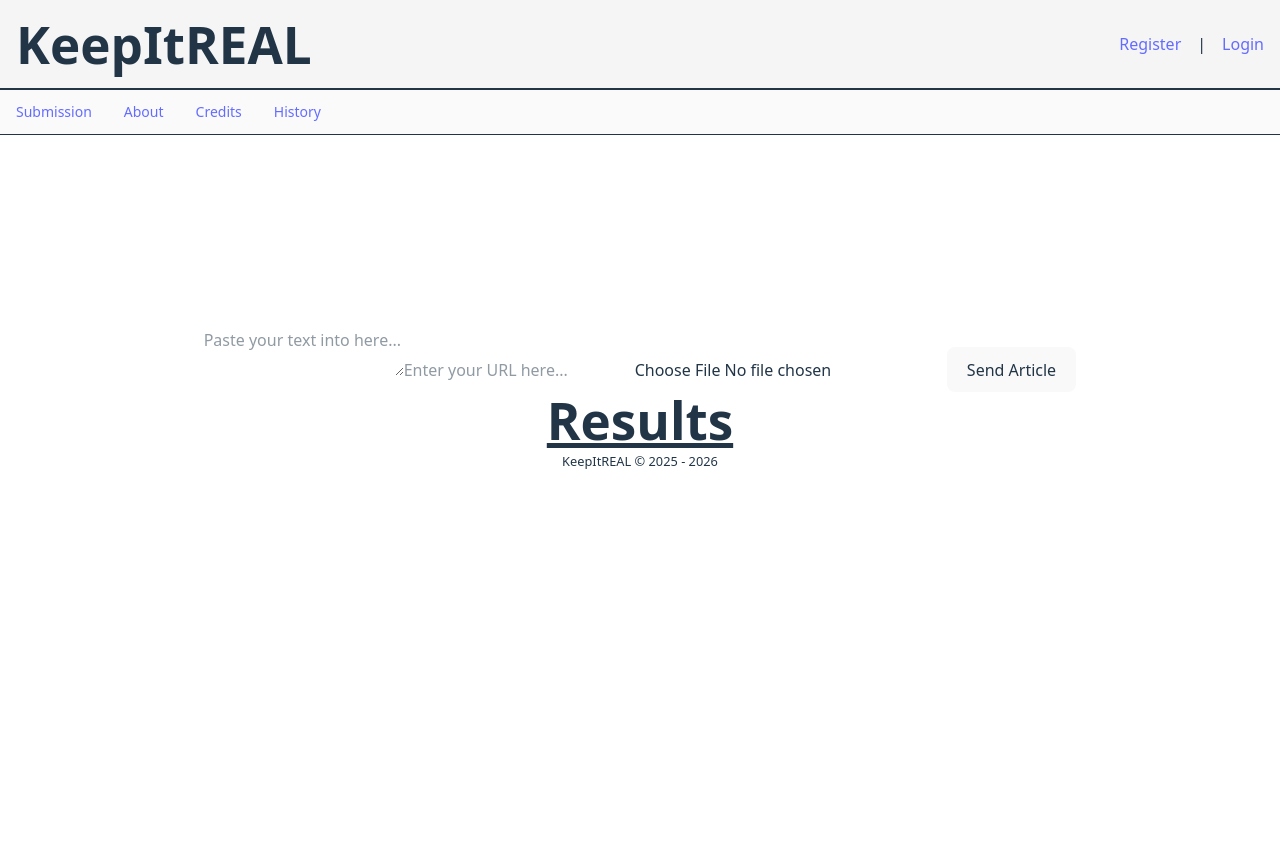
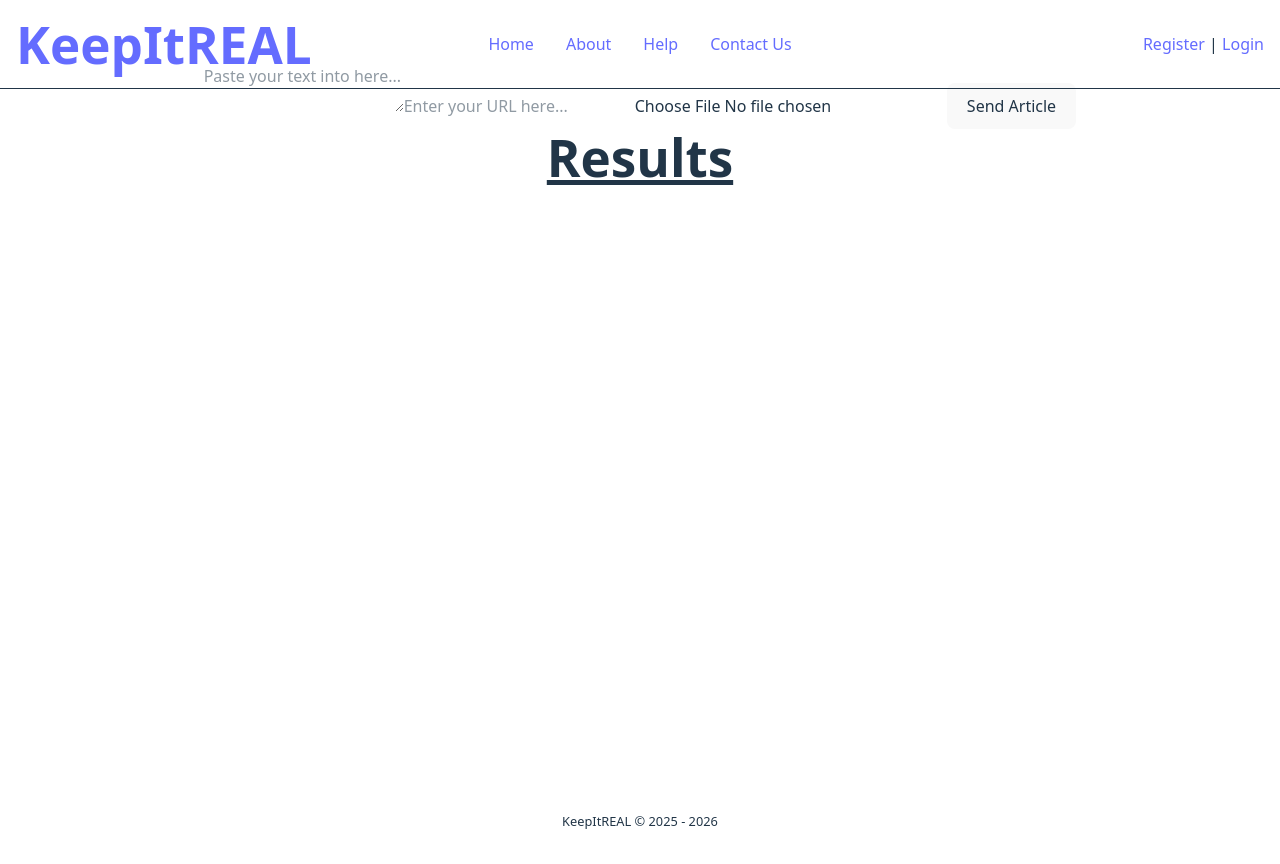
Before and after one commit to conorweir58/Fake-News-Detection-Application, a React app in the folder keepitreal/frontend/: page / in a window 1280 px wide. Before the commit the page ends 800 px from the top, so only its background shows below. Built offline with nearby package versions, Linux system fonts and the light colour scheme; no server answers; the HTML template or start-up script is replaced by a standard one.

Commit message:
Created initial page structure, main content area still hidden under header

```diff
--- a/keepitreal/frontend/src/pages/layout/Header.jsx
+++ b/keepitreal/frontend/src/pages/layout/Header.jsx
@@ -2,7 +2,7 @@ import Navbar from './Navbar';
 
 function Header() {
     return (
-        <header class="fixed w-full z-20 top-0 start-0">
+        <header className="top-0 start-0 flex items-center justify-evenly p-4">
             <Navbar />
         </header>
     );
--- a/keepitreal/frontend/src/pages/layout/Layout.jsx
+++ b/keepitreal/frontend/src/pages/layout/Layout.jsx
@@ -4,12 +4,14 @@ import Footer from "./Footer";
 
 function Layout() {
     return (
-        <div>
+        <div className="min-h-svh flex flex-col"> {/* Full viewport height - use svh instead bc reddit post said screen can cause issues on some mobile devices - flex col pushes footer to bottom*/}
             <Header />
 
-            <div>
-                <Outlet />
-            </div>
+            <main className="grow">
+                <div>
+                    <Outlet />
+                </div>
+            </main>
 
             <Footer />
         </div>
--- a/keepitreal/frontend/src/pages/layout/Navbar.jsx
+++ b/keepitreal/frontend/src/pages/layout/Navbar.jsx
@@ -6,48 +6,42 @@ function Navbar()  {
   const { isAuth } = useAuth(); // Custom hook checks if a user is authenticated in backend and returns auth status
 
   return (
-    <div>
-      <nav className="bg-neutral-100 border-b border-default">
-        <div className="flex flex-wrap justify-between items-center mx-auto max-w-screen-xl p-4">
-            <h1 className="text-xl font-bold">KeepItREAL</h1>
+    <nav className="fixed w-full z-20 top-0 start-0 border-b border-default">
+        <div className="max-w-7xl grid grid-cols-3 items-center mx-auto p-4">
 
-            {/* Uses the custom useAuth hook to get the auth status - show login or register on not logged in (not auth) or logout if logged in */}
+          {/* Link acts as KeepItREAL title which routes to home page */}
+          <div className="flex items-center justify-self-start justify-evenly space-x-3 rtl:space-x-reverse">
+            <Link to="/">
+              <h1 className="self-center text-heading font-semibold whitespace-nowrap">KeepItREAL</h1>
+            </Link>
+          </div>
+
+          {/* These links act as normal navigation of the KeepItREAL app */}
+          <div className="justify-self-center items-center justify-between hidden w-full md:flex md:w-auto md:order-1">
+            <ul className="flex flex-col p-4 md:p-0 mt-4 font-medium border border-default rounded-base md:space-x-8 rtl:space-x-reverse md:flex-row md:mt-0 md:border-0 md:bg-neutral-primary">
+              <li><Link to="/">Home</Link></li>
+              <li><Link to="/about">About</Link></li>
+              <li><Link to="/help">Help</Link></li>
+              <li><Link to="/contact">Contact Us</Link></li>
+            </ul>
+          </div>
+
+          {/* These links are for user account actions */}
+          <div className="justify-self-end flex md:order-2 space-x-3 md:space-x-0 rtl:space-x-reverse">
             {isAuth ? (
-              <div><Link to="/logout">Logout</Link></div>
+              <div>
+                <Link to="/logout">Logout</Link>
+              </div>
             ) : (
-              <div className="flex items-center space-x-4 rtl:space-x-reverse">
+              <div>
                 <Link to="/register">Register</Link>
-                <span>|</span>
+                <span> | </span>
                 <Link to="/login">Login</Link>
               </div>
             )}
-
-        </div>
-      </nav>
-
-      <nav className="bg-neutral-50 border-y border-default border-default">
-        <div className="max-w-screen-xl px-4 py-3 mx-auto">
-          <div className="flex items-center">
-
-            {/* Maybe change/add diff sections of website - just have these for now while creating */}
-            <ul className="flex flex-row font-medium mt-0 space-x-8 rtl:space-x-reverse text-sm">
-              <li>
-                  <div className="text-heading"><Link to="/">Submission</Link></div>
-              </li>
-              <li>
-                  <div className="text-heading"><Link to="/">About</Link></div>
-              </li>
-              <li>
-                  <div className="text-heading"><Link to="/">Credits</Link></div>
-              </li>
-              <li>
-                  <div className="text-heading"><Link to="/history">History</Link></div>
-              </li>
-            </ul>
           </div>
         </div>
-      </nav>
-    </div>
+    </nav>
   );
 };
 
```
